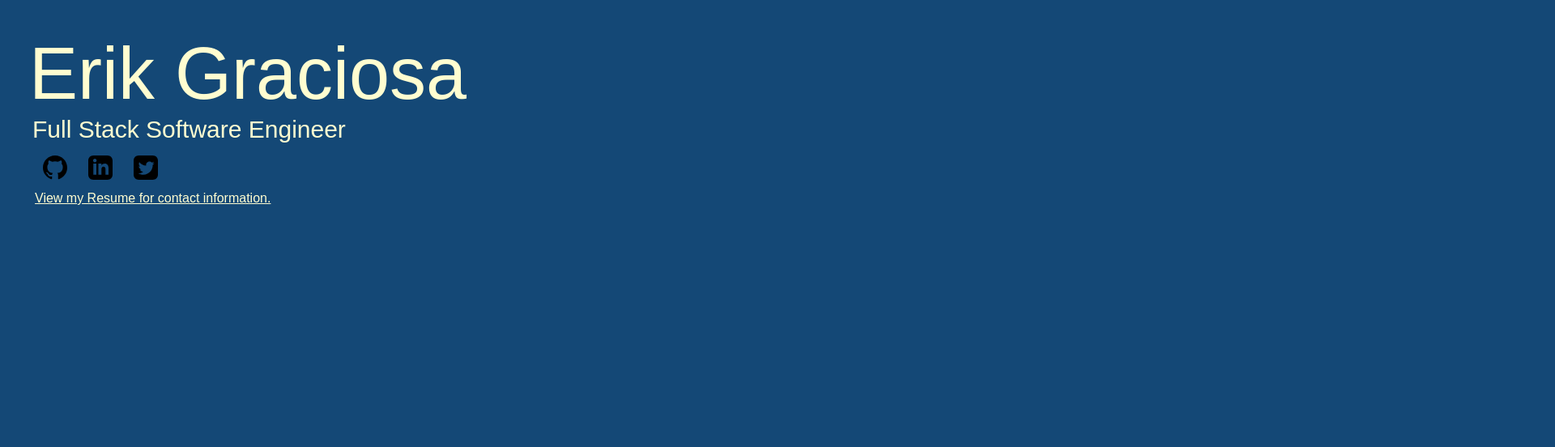
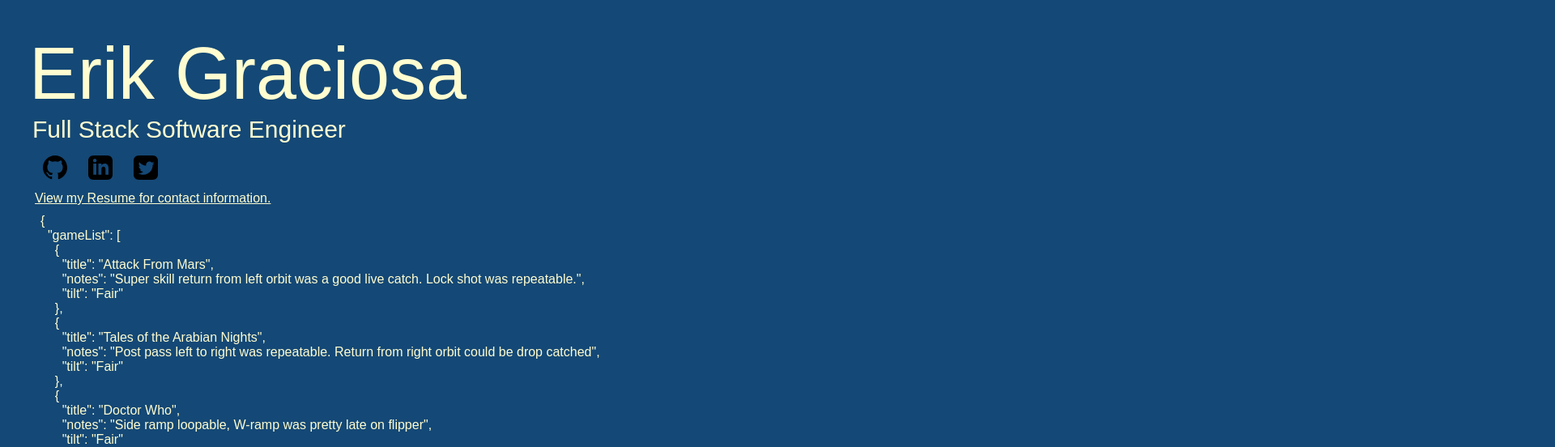
Before and after one commit to ErikGraciosa/personal-site, a React app: page /secret-ship-show-pintips in a window 1280 px wide. Shown: the top 552 px of the page at 81% size, 1920 px wide, since content can reach past the window. Built offline with nearby package versions, Linux system fonts and the light colour scheme.

Commit message:
adding pinball notes page

```diff
--- a/src/components/app/App.jsx
+++ b/src/components/app/App.jsx
@@ -6,6 +6,7 @@ import Footer from '../footer/Footer';
 import SiteThumbnail from '../siteThumbnail/SiteThumbnail';
 import './reset.css';
 import './App.css';
+import PinballWriteUps from '../pinballWriteUps/PinballWriteUps';
 
 export default function App() {
   return (
@@ -20,6 +21,10 @@ export default function App() {
             exact
             path="/site-preview-thumbnail"
             component={SiteThumbnail}/>
+            <Route
+            exact
+            path="/secret-ship-show-pintips"
+            component={PinballWriteUps}/>
         </Switch>
         <Footer/>
       </Router>
--- /dev/null
+++ b/src/components/pinballWriteUps/PinballWriteUps.jsx
@@ -0,0 +1,13 @@
+import React from 'react';
+import Pinball from '../../fixtures/pinball.json';
+
+function PinballWriteUps() {
+
+  return (
+    <pre style={{padding: "10px"}}>
+      {JSON.stringify(Pinball, null, 2)}
+    </pre>
+  );
+}
+
+export default PinballWriteUps;
--- /dev/null
+++ b/src/fixtures/pinball.json
@@ -0,0 +1,209 @@
+{
+  "gameList": [
+    {
+      "title": "Attack From Mars",
+      "notes": "Super skill return from left orbit was a good live catch. Lock shot was repeatable.",
+      "tilt": "Fair"
+    },
+    {
+      "title": "Tales of the Arabian Nights",
+      "notes": "Post pass left to right was repeatable. Return from right orbit could be drop catched",
+      "tilt": "Fair"
+    },
+    {
+      "title": "Doctor Who",
+      "notes": "Side ramp loopable, W-ramp was pretty late on flipper",
+      "tilt": "Fair"
+    },
+    {
+      "title": "Addams Family",
+      "notes": "Skill shot at 71%, ball locks sometimes kicked from graveyard but may have been weird. Live catch out of scoop on left flipper was good. Post pass left to right was good. Backhand the ramp not possible. Upper ramp was very hard to hit and seemed earlier.",
+      "tilt": "Slap save would tilt game, very sensitive"
+    },
+    {
+      "title": "Judge Dredd",
+      "notes": "unknown",
+      "tilt": "unknown"
+    },
+    {
+      "title": "Whitewater",
+      "notes": "unknown",
+      "tilt": "unknown"
+    },
+    {
+      "title": "Champion Pub",
+      "notes": "Kickout from left scoop was dead bouncing left to right like Moster Bash. Spitting gallery video mode wait for audible \"ding\" before moving spittoon. Middle pop up ball saver was on for a long time during fights. Right post maze should be avoided, was going to outlane 8/10 times.",
+      "tilt": "Fair"
+    },
+    {
+      "title": "Dracula",
+      "notes": "Flippers good to make left ramp, video mode on easy settings",
+      "tilt": "Fair"
+    },
+    {
+      "title": "Junkyard",
+      "notes": "Video mode was set to tournament mode which makes it harder during tourney, unknown if changed back.",
+      "tilt": "Fair"
+    },
+    {
+      "title": "Deadpool",
+      "notes": "Scoop kickout was fine",
+      "tilt": "Fair"
+    },
+    {
+      "title": "Black Knight",
+      "notes": "Nothing to note, played fine",
+      "tilt": "Fair"
+    },
+    {
+      "title": "Black Night: Sword of Rage",
+      "notes": "Sometimes shield lock rejects like usual",
+      "tilt": "Fair"
+    },
+    {
+      "title": "Tron",
+      "notes": "Quarra shot makeable better than Ship or Hungry Tiger games I thought",
+      "tilt": "Fair"
+    },
+    {
+      "title": "Funhouse",
+      "notes": "Scoop kickout was going to very tip of right flipper, couldn't find a consistent way to live catch but might be possible, was flipping away",
+      "tilt": "Sensitive"
+    },
+    {
+      "title": "Eight Ball Champ",
+      "notes": "Floaty, left orbit all day, left to right post pass very consistent",
+      "tilt": "Sensitive, Strong slap save would tilt"
+    },
+    {
+      "title": "Dr. Dude",
+      "notes": "unknown",
+      "tilt": "unknown"
+    },
+    {
+      "title": "Total Nuclear Annihilation",
+      "notes": "Spinners were not very spinny, flippers got weak on long games",
+      "tilt": "unknown"
+    },
+    {
+      "title": "Walking Dead",
+      "notes": "Prison doors open",
+      "tilt": "Fair"
+    },
+    {
+      "title": "Spiderman",
+      "notes": "No post, no gate during pinbrawl. Possible to live catch on lower flippers if skipping the upper flipper on right side.",
+      "tilt": "Fair"
+    },
+    {
+      "title": "Pirates of the Carribean",
+      "notes": "Post pass left to right good but kinda needs a delay. Return from Left orbit was amazing and would bounce right to left if right flipper held up. Return from right orbit hits top of right sling, I just let it hit and made saves. Shots to sink the ship were inconsistent from left but good from right. Tortuga ramp was makeable",
+      "tilt": "Loose tilt"
+    },
+    {
+      "title": "Indiana Jones Williams",
+      "notes": "Multiball all day, flippers strong enough to hit jackpot on right ramp",
+      "tilt": "Fair"
+    },
+    {
+      "title": "Indiana Jones Stern",
+      "notes": "unknown",
+      "tilt": "unknown"
+    },
+    {
+      "title": "Game of Thrones",
+      "notes": "Could live catch from either orbit, tyrell light locks shots dangerous, could probably be hit from making a right orbit and dead bouncing around",
+      "tilt": "Fair"
+    },
+    {
+      "title": "Jurrasic Park",
+      "notes": "Standard set up",
+      "tilt": "Fair"
+    },
+    {
+      "title": "Guardians of the Galaxy",
+      "notes": "Standard set up",
+      "tilt": "Fair"
+    },
+    {
+      "title": "Godzilla Pro",
+      "notes": "Its the pro, and is tough. Final match between Rone/Chinn no one scored over 80Mil",
+      "tilt": "unknown"
+    },
+    {
+      "title": "Ghostbusters Pro",
+      "notes": "",
+      "tilt": "Fair, much lighter than Ship"
+    },
+    {
+      "title": "Star Wars",
+      "notes": "Full plunge seemed to hit middle standup and didn't insta drain, not sure about auto-plunge or button plunge.",
+      "tilt": "Fair"
+    },
+    {
+      "title": "Twilight Zone",
+      "notes": "Scoop kickout inconsistent but mostly hits bottom of right sling and tip of right flipper if right flipper up, flippers kinda weak and ramps seemed earlier",
+      "tilt": ""
+    },
+    {
+      "title": "Theater of Magic",
+      "notes": "unknown",
+      "tilt": "unknown"
+    },
+    {
+      "title": "Moster Bash",
+      "notes": "unknown",
+      "tilt": "unknown"
+    },
+    {
+      "title": "Dialed In",
+      "notes": "Upper flipper weak, shots earlier than expected",
+      "tilt": "unknown"
+    },
+    {
+      "title": "Iron Maiden",
+      "notes": "unknown",
+      "tilt": "unknown"
+    },
+    {
+      "title": "Metallica",
+      "notes": "Skill shot lanes doesn't really work because gate is missing, could full plunge and go into crank it up scoop 3/4 times. Shots to Sparky up the middle sometimes bounce over the magnet and dont register. Shots to Sparky from left seems earlier than usual.",
+      "tilt": "Fair"
+    },
+    {
+      "title": "Kiss",
+      "notes": "unknown",
+      "tilt": "unknown"
+    },
+    {
+      "title": "AC/DC",
+      "notes": "unknown",
+      "tilt": "unknown"
+    },
+    {
+      "title": "Black Knight 2000",
+      "notes": "unknown",
+      "tilt": "unknown"
+    },
+    {
+      "title": "Mandolorian",
+      "notes": "Left orbit return goes to left flipper for a good live catch, scoop kickout goes to left flipper and can live catch",
+      "tilt": "Fair"
+    },
+    {
+      "title": "Sopranos",
+      "notes": "unknown",
+      "tilt": "unknown"
+    },
+    {
+      "title": "Terminator 2",
+      "notes": "unknown",
+      "tilt": "unknown"
+    },
+    {
+      "title": "Teenage Mutant Ninja Turtles",
+      "notes": "Standard set up",
+      "tilt": "Fair"
+    }
+  ]
+}
```
